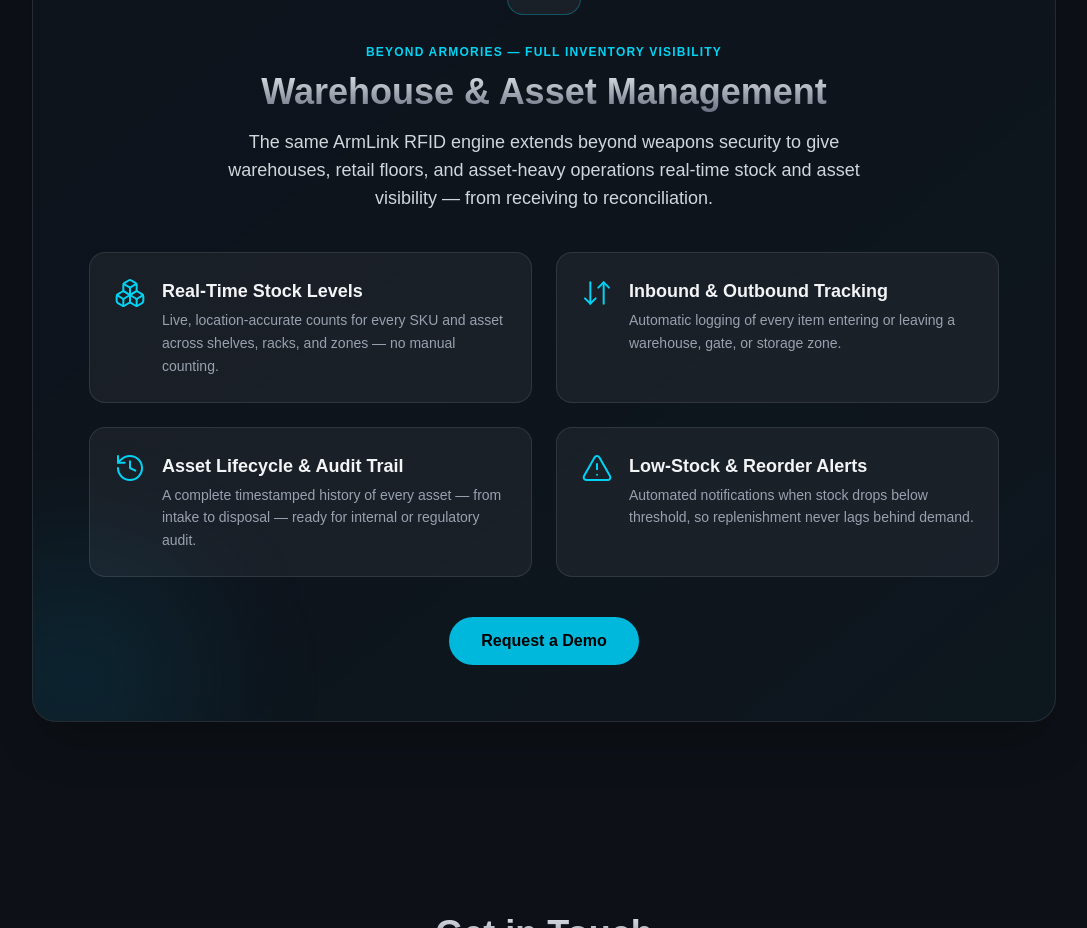
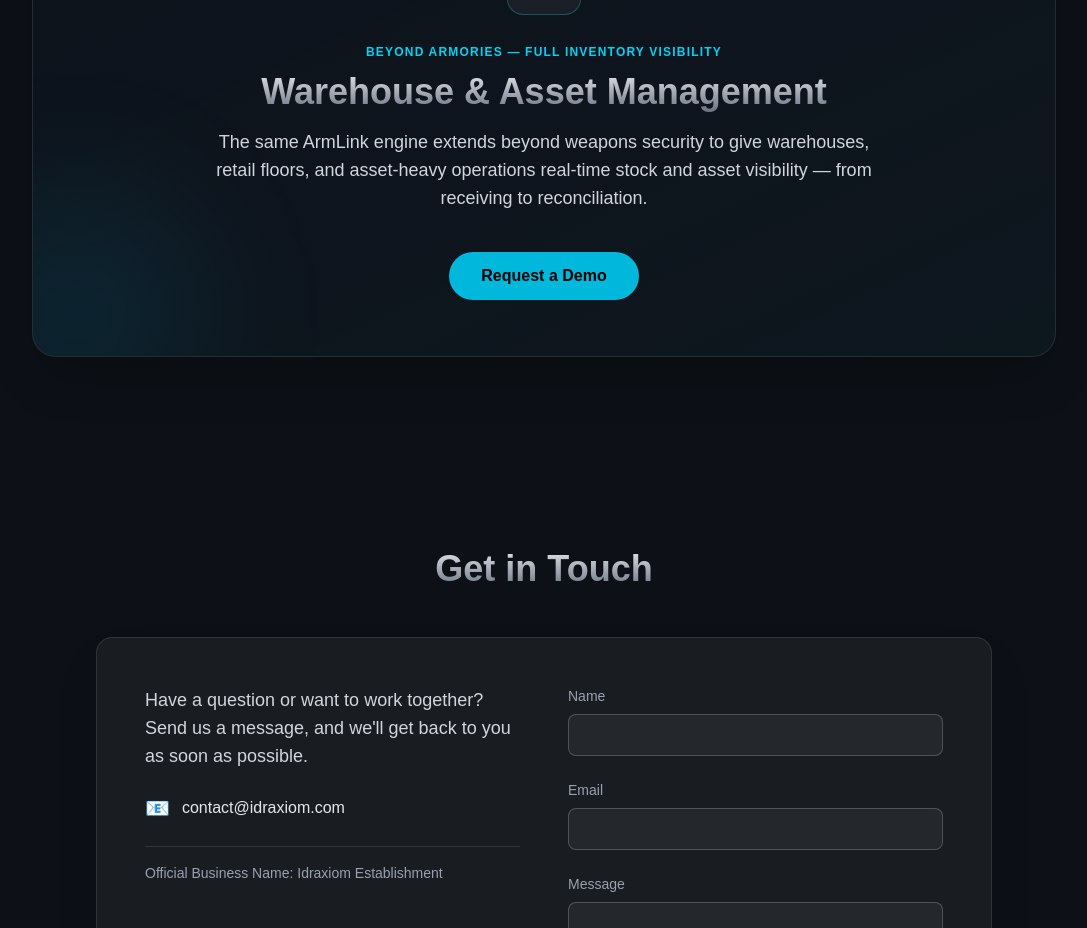
Before and after one commit to majid-dev81/idraxiom, a Next.js app: page / in a window 1280 px wide. Shown: the part 3280-4208 px from the top of the page, without its empty margins (96-1183 px from the left). Built offline with nearby package versions, Linux system fonts and the light colour scheme.

Commit message:
Simplify Warehouse section: drop RFID mention and remove capability cards
Co-Authored-By: Claude Sonnet 5 <noreply@anthropic.com>
Claude-Session: https://claude.ai/code/session_01LhywUaSz7iPqrmUowHf88n

```diff
--- a/src/app/i18n/content.ts
+++ b/src/app/i18n/content.ts
@@ -75,29 +75,7 @@ export const content = {
       badge: "Beyond Armories — Full Inventory Visibility",
       title: "Warehouse & Asset Management",
       subtitle:
-        "The same ArmLink RFID engine extends beyond weapons security to give warehouses, retail floors, and asset-heavy operations real-time stock and asset visibility — from receiving to reconciliation.",
-      capabilities: [
-        {
-          title: "Real-Time Stock Levels",
-          description:
-            "Live, location-accurate counts for every SKU and asset across shelves, racks, and zones — no manual counting.",
-        },
-        {
-          title: "Inbound & Outbound Tracking",
-          description:
-            "Automatic logging of every item entering or leaving a warehouse, gate, or storage zone.",
-        },
-        {
-          title: "Asset Lifecycle & Audit Trail",
-          description:
-            "A complete timestamped history of every asset — from intake to disposal — ready for internal or regulatory audit.",
-        },
-        {
-          title: "Low-Stock & Reorder Alerts",
-          description:
-            "Automated notifications when stock drops below threshold, so replenishment never lags behind demand.",
-        },
-      ],
+        "The same ArmLink engine extends beyond weapons security to give warehouses, retail floors, and asset-heavy operations real-time stock and asset visibility — from receiving to reconciliation.",
       cta: "Request a Demo",
     },
     contact: {
@@ -189,29 +167,7 @@ export const content = {
       badge: "أبعد من الأسلحة — رؤية كاملة للمخزون",
       title: "إدارة المستودعات والأصول",
       subtitle:
-        "يمتد محرك ArmLink القائم على تقنية RFID إلى ما هو أبعد من حماية الأسلحة، ليمنح المستودعات ومنافذ البيع والمنشآت ذات الأصول الكثيفة رؤية لحظية ودقيقة للمخزون — من لحظة الاستلام وحتى الجرد النهائي.",
-      capabilities: [
-        {
-          title: "مستويات المخزون لحظياً",
-          description:
-            "عدّ دقيق ولحظي لكل صنف وأصل، مع تحديد موقعه بدقة عبر الرفوف والحوامل والمناطق، دون أي حاجة للعدّ اليدوي.",
-        },
-        {
-          title: "تتبع الوارد والصادر",
-          description:
-            "تسجيل تلقائي لكل قطعة عند دخولها أو خروجها من المستودع أو البوابة أو منطقة التخزين.",
-        },
-        {
-          title: "دورة حياة الأصل وسجل التدقيق",
-          description:
-            "سجل زمني كامل لكل أصل، من الاستلام وحتى الاستبعاد، جاهز للمراجعة الداخلية أو التدقيق الرسمي.",
-        },
-        {
-          title: "تنبيهات انخفاض المخزون وإعادة الطلب",
-          description:
-            "تنبيه تلقائي عند وصول المخزون إلى الحد الأدنى، لضمان تجديد التوريد في الوقت المناسب.",
-        },
-      ],
+        "يمتد محرك ArmLink إلى ما هو أبعد من حماية الأسلحة، ليمنح المستودعات ومنافذ البيع والمنشآت ذات الأصول الكثيفة رؤية لحظية ودقيقة للمخزون — من لحظة الاستلام وحتى الجرد النهائي.",
       cta: "اطلب عرضاً توضيحياً",
     },
     contact: {
--- a/src/app/page.tsx
+++ b/src/app/page.tsx
@@ -17,9 +17,6 @@ import {
   Database,
   ArrowRight,
   Boxes,
-  ArrowDownUp,
-  History,
-  AlertTriangle,
   Languages,
 } from "lucide-react"; // IMPORTED: ArrowRight icon + ArmLink/Warehouse section icons
 import { LangProvider, useLang } from "./i18n/LangContext";
@@ -373,7 +370,6 @@ const ArmLinkSection = () => {
 // 6b) Warehouse & Asset Management Section — extends ArmLink beyond armories
 const WarehouseSection = () => {
   const { t } = useLang();
-  const icons = [Boxes, ArrowDownUp, History, AlertTriangle];
 
   return (
     <section id="warehouse" className="py-24">
@@ -395,24 +391,6 @@ const WarehouseSection = () => {
               <p className="text-lg text-gray-300 max-w-2xl mx-auto font-light">
                 {t.warehouse.subtitle}
               </p>
-            </div>
-
-            <div className="relative z-10 grid grid-cols-1 sm:grid-cols-2 gap-6 mb-10">
-              {t.warehouse.capabilities.map((cap, i) => {
-                const Icon = icons[i];
-                return (
-                  <div
-                    key={cap.title}
-                    className="flex items-start gap-4 bg-white/5 border border-white/10 rounded-2xl p-6 transition-all duration-300 hover:border-cyan-400/50"
-                  >
-                    <Icon className="w-8 h-8 text-cyan-400 flex-shrink-0" strokeWidth={1.5} />
-                    <div>
-                      <h3 className="text-lg font-bold text-gray-100 mb-1">{cap.title}</h3>
-                      <p className="text-gray-400 font-light text-sm leading-relaxed">{cap.description}</p>
-                    </div>
-                  </div>
-                );
-              })}
             </div>
 
             <div className="relative z-10 text-center">
```
